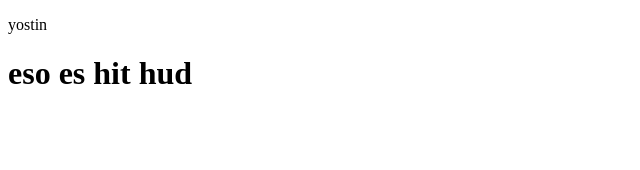
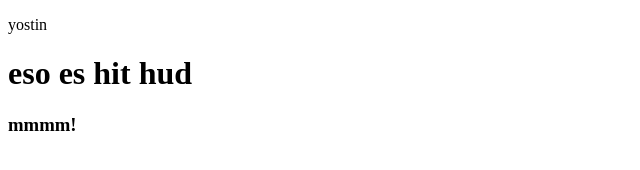
Before and after one commit to 13yostin/repogit, a plain HTML site: page index.html in a window 1280 px wide. Shown: the full height of the page, 0-640 px from the left. Drawn offline with Linux system fonts and the light colour scheme.

Commit message:
tercer commit

```diff
--- a/index.html
+++ b/index.html
@@ -9,5 +9,6 @@
 <body>
     <p>yostin</p>
     <h1>eso es hit hud</h1>
+    <h3>mmmm!</h3>
 </body>
 </html>
```
